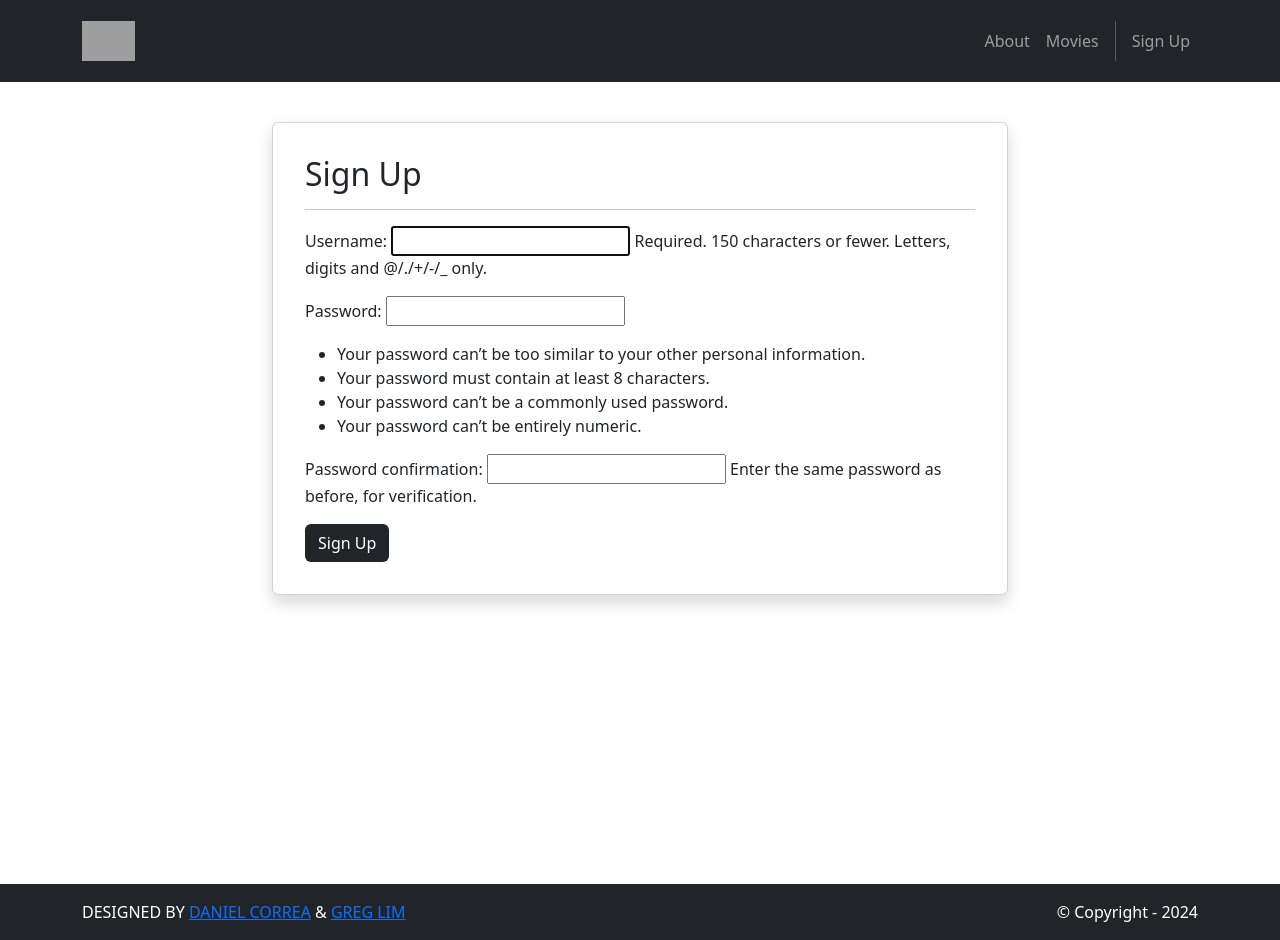
After one commit to CS2340-Vishnu-1/GTMovieStore, a Django app: page /accounts/signup in a window 1280 px wide. The commit adds this page. Run offline with Django 5.2, Linux system fonts and the light colour scheme; parts of the project's set-up code (start-up, migrations or seed data) failed here and were passed over; some libraries are stand-ins or nearby versions; grey boxes are pictures that could not be loaded.

Commit message:
First half of Ch 8
Stopped before "Updating the signup function to use CustomUserCreationForm"

```diff
--- a/GTMovieStore/settings.py
+++ b/GTMovieStore/settings.py
@@ -40,6 +40,7 @@ INSTALLED_APPS = [
     'django.contrib.staticfiles',
     'home',
     'movies',
+    'accounts',
 ]
 
 MIDDLEWARE = [
--- a/GTMovieStore/templates/base.html
+++ b/GTMovieStore/templates/base.html
@@ -36,6 +36,12 @@
                href="{% url 'home.about' %}">About</a>
             <a class="nav-link"
                href="{% url 'movies.index' %}">Movies</a>
+            <div class="vr bg-white mx-2 d-none
+              d-lg-block"></div>
+            <a class="nav-link"
+              href="{% url 'accounts.signup' %}">
+              Sign Up
+            </a>
           </div>
         </div>
       </div>
--- a/GTMovieStore/urls.py
+++ b/GTMovieStore/urls.py
@@ -21,4 +21,5 @@ urlpatterns = [
     path('admin/', admin.site.urls),
     path('movies/', include ('movies.urls')),
     path( '', include('home.urls')),
+    path('accounts/', include('accounts.urls')),
 ]
--- /dev/null
+++ b/accounts/admin.py
@@ -0,0 +1,3 @@
+from django.contrib import admin
+
+# Register your models here.
--- /dev/null
+++ b/accounts/apps.py
@@ -0,0 +1,6 @@
+from django.apps import AppConfig
+
+
+class AccountsConfig(AppConfig):
+    default_auto_field = 'django.db.models.BigAutoField'
+    name = 'accounts'
--- /dev/null
+++ b/accounts/models.py
@@ -0,0 +1,3 @@
+from django.db import models
+
+# Create your models here.
--- /dev/null
+++ b/accounts/templates/accounts/signup.html
@@ -0,0 +1,24 @@
+{% extends 'base.html' %}
+{% block content %}
+<div class="p-3 mt-4">
+  <div class="container">
+    <div class="row justify-content-center">
+      <div class="col-md-8">
+        <div class="card shadow p-3 mb-4 rounded">
+          <div class="card-body">
+            <h2>Sign Up</h2>
+            <hr />
+            <form method="POST">
+              {% csrf_token %}
+              {{ template_data.form.as_p }}
+              <button type="submit"
+                class="btn bg-dark text-white">Sign Up
+              </button>
+            </form>
+          </div>
+        </div>
+      </div>
+    </div>
+  </div>
+</div>
+{% endblock content %}
--- /dev/null
+++ b/accounts/tests.py
@@ -0,0 +1,3 @@
+from django.test import TestCase
+
+# Create your tests here.
--- /dev/null
+++ b/accounts/urls.py
@@ -0,0 +1,5 @@
+from django.urls import path
+from . import views
+urlpatterns = [
+    path('signup', views.signup, name='accounts.signup'),
+]
--- /dev/null
+++ b/accounts/views.py
@@ -0,0 +1,19 @@
+from django.shortcuts import render
+from django.contrib.auth.forms import UserCreationForm
+from django.shortcuts import redirect
+def signup(request):
+    template_data = {}
+    template_data['title'] = 'Sign Up'
+    if request.method == 'GET':
+        template_data['form'] = UserCreationForm()
+        return render(request, 'accounts/signup.html',
+            {'template_data': template_data})
+    elif request.method == 'POST':
+        form = UserCreationForm(request.POST)
+        if form.is_valid():
+            form.save()
+            return redirect('home.index')
+        else:
+            template_data['form'] = form
+            return render(request, 'accounts/signup.html',
+                          {'template_data': template_data})
```
Also changed, not shown: accounts/forms.py (added, +11 -0 lines), accounts/__init__.py (added), accounts/migrations/__init__.py (added).
